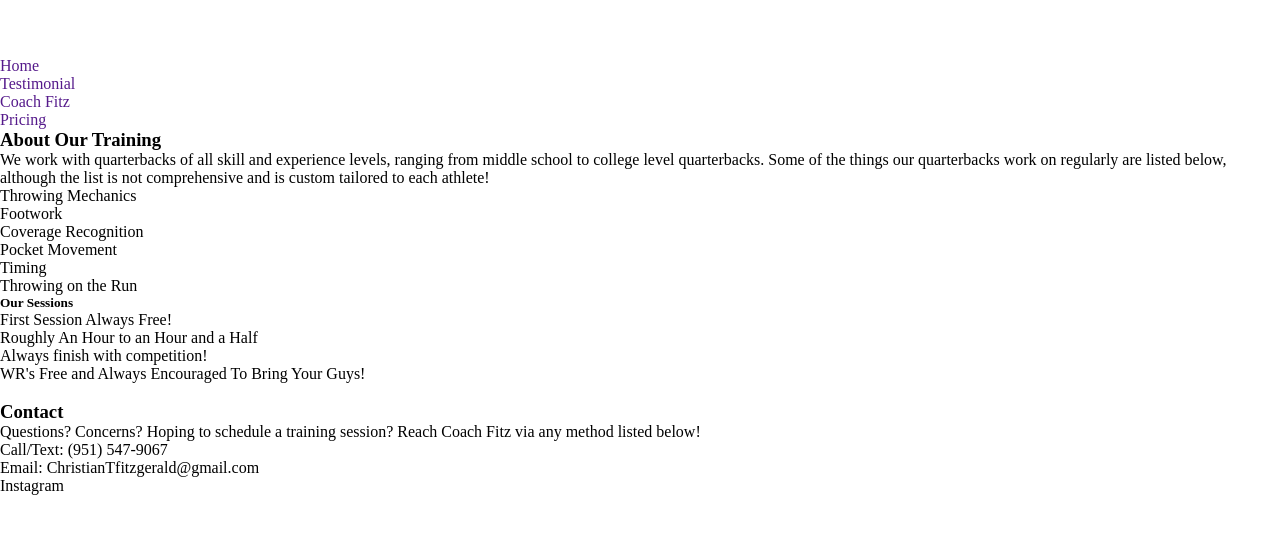
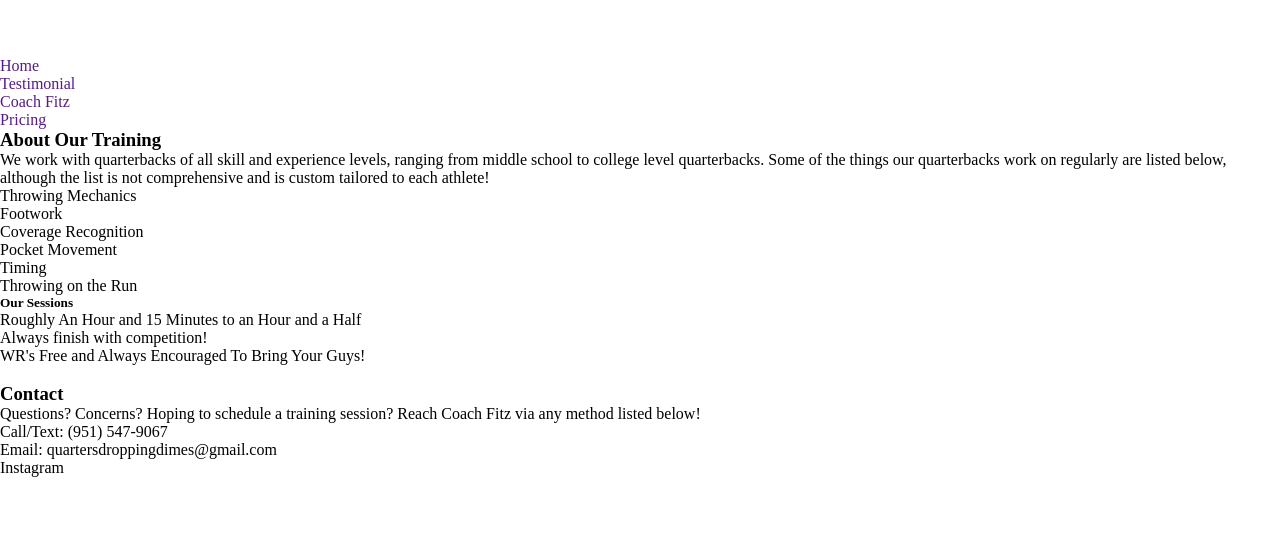
Before and after one commit to Christian-Fitzgerald/Quarters-Dropping-Dimes, a plain HTML site: page index.html in a window 1280 px wide. Shown: the part 143-676 px from the top of the page. Drawn offline with Linux system fonts and the light colour scheme.

Commit message:
Update index.html

```diff
--- a/index.html
+++ b/index.html
@@ -49,8 +49,7 @@
         Our Sessions
     </h5>
     <ul class="session-list">
-        <li>First Session Always Free!</li>
-        <li>Roughly An Hour to an Hour and a Half</li>
+        <li>Roughly An Hour and 15 Minutes to an Hour and a Half</li>
         <li>Always finish with competition!</li>
         <li>WR's Free and Always Encouraged To Bring Your Guys!</li>
     </ul>
@@ -67,7 +66,7 @@
             Call/Text: (951) 547-9067
         </p>
         <p>
-            Email: ChristianTfitzgerald@gmail.com
+            Email: quartersdroppingdimes@gmail.com
         </p>
         <p>
             Instagram
```
